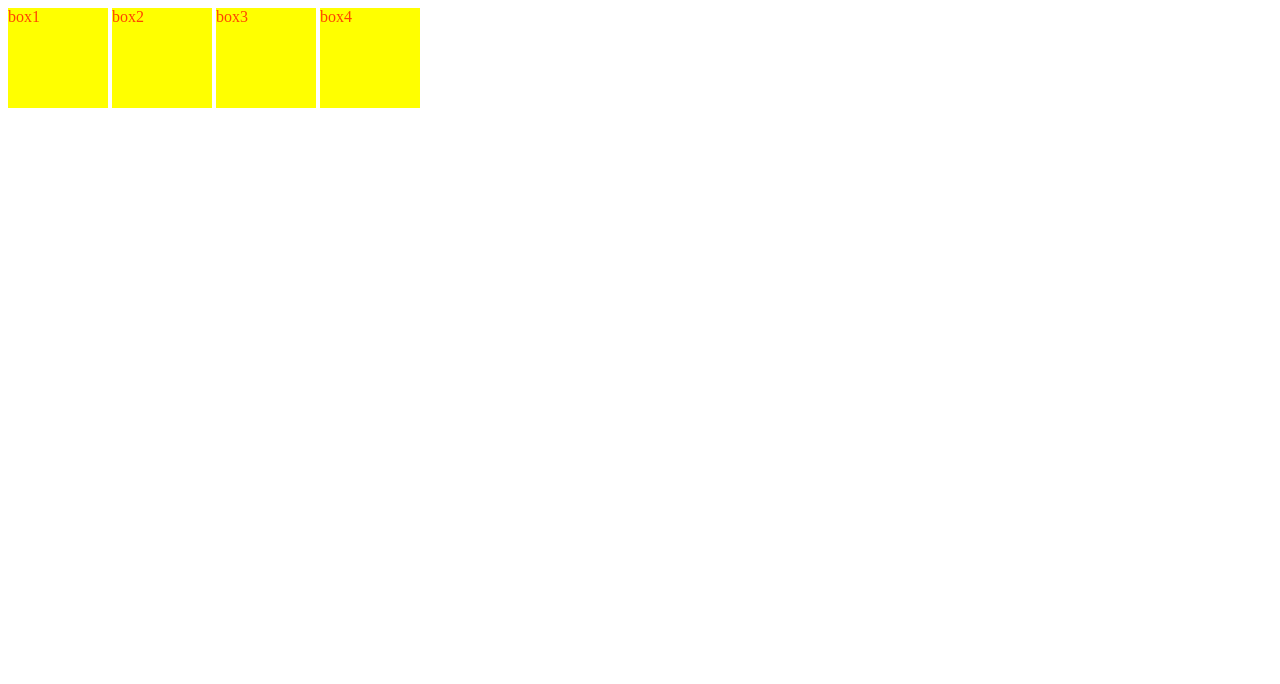
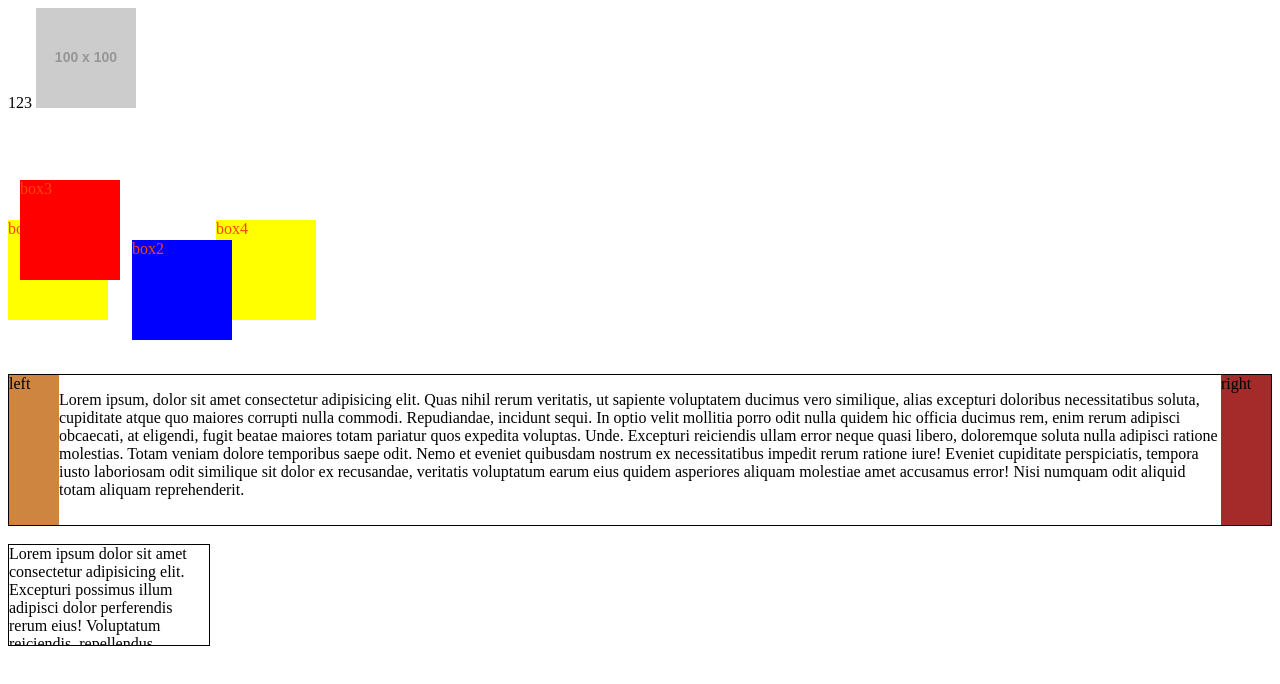
Before and after one commit to 002315646846541/3411007055, a plain HTML site: page layout.html in a window 1280 px wide. Drawn offline with Linux system fonts and the light colour scheme; placeholder pictures from the web are drawn by us.

Commit message:
Add files via upload

```diff
--- a/layout.html
+++ b/layout.html
@@ -13,12 +13,91 @@
             background-color: yellow;
             color: orangered;
         }
+                        /*相對位置*/
+                        #box2{
+            position: relative;
+            top: 20px;
+            left: 20px;
+            background-color: blue;
+        }
+         /*絕對位置*/
+         #box3{
+            position: absolute;
+            top: 180px;
+            left: 20px;
+            background-color: red;
+         }
+         /*浮動*/
+         .title{
+             border: 1px solid;
+             height: 150px;
+         }
+         .left{
+             float: left;
+             background-color: peru;
+             width: 50px;
+             height: 150px;
+         }
+         .right{
+             float: right;
+             background-color: brown;
+             width: 50px;
+             height: 150px;
+         }
+         /*z-index*/
+         .img{
+             position: relative;
+             left: 0px;
+             top: 0px;
+             z-index: -1;
+         }
+         .overflow{
+             border: 1px solid;
+             height: 100px;
+             width: 200px;
+             overflow: scroll;
+         }
     </style>
 </head>
 <body>
+            <!--z-index-->
+            <div>
+                123
+                <img class="img" src="https://fakeimg.pl/100x100/">
+            </div>
+            <br><br><br>
+            <br><br><br>
     <div class="box" id="box1">box1</div>
     <div class="box" id="box2">box2</div>
     <div class="box" id="box3">box3</div>
     <div class="box" id="box4">box4</div>
+    <br>
+    <br>
+    <br>
+    <br>
+    <div class="title">
+        <div class="left">left</div>
+        <div class="right">right</div>
+        <!--lorem*4-->
+        <p>Lorem ipsum, dolor sit amet consectetur adipisicing elit. Quas nihil rerum veritatis, ut sapiente voluptatem ducimus vero similique, alias excepturi doloribus necessitatibus soluta, cupiditate atque quo maiores corrupti nulla commodi.
+        Repudiandae, incidunt sequi. In optio velit mollitia porro odit nulla quidem hic officia ducimus rem, enim rerum adipisci obcaecati, at eligendi, fugit beatae maiores totam pariatur quos expedita voluptas. Unde.
+        Excepturi reiciendis ullam error neque quasi libero, doloremque soluta nulla adipisci ratione molestias. Totam veniam dolore temporibus saepe odit. Nemo et eveniet quibusdam nostrum ex necessitatibus impedit rerum ratione iure!
+        Eveniet cupiditate perspiciatis, tempora iusto laboriosam odit similique sit dolor ex recusandae, veritatis voluptatum earum eius quidem asperiores aliquam molestiae amet accusamus error! Nisi numquam odit aliquid totam aliquam reprehenderit.
+    </p>
+    </div>
+    <br>
+<!--overflow-->
+<div class="overflow">
+    Lorem ipsum dolor sit amet consectetur adipisicing elit. Excepturi possimus illum adipisci dolor perferendis rerum eius! Voluptatum reiciendis, repellendus asperiores, optio rem commodi eos ab deserunt soluta nisi doloremque quam?
+    Ad eveniet praesentium ipsam nesciunt, quaerat suscipit laudantium. Obcaecati sint illum nisi itaque voluptate quibusdam porro perferendis iure voluptatibus, magnam tempora neque praesentium quod, excepturi amet esse quisquam ea aliquam!
+    Unde soluta neque sunt deserunt sequi deleniti. Autem beatae eligendi quasi facilis. Voluptatibus numquam culpa possimus officia assumenda suscipit repellendus? Sed, amet! Placeat impedit, illum esse repellendus praesentium inventore unde!
+    Doloremque laudantium inventore repudiandae aut quasi, necessitatibus repellat ea fuga! Nihil, ipsam commodi! Delectus harum corrupti eveniet culpa numquam debitis repellat reiciendis obcaecati error. Ab soluta officiis laboriosam expedita distinctio.
+    Nihil sapiente doloremque consequatur fugiat molestias a illo temporibus! Illo quae quidem voluptas ipsam dolor dolores saepe necessitatibus quod sint. Esse temporibus labore eum nobis eaque quam distinctio dolor animi!
+    Distinctio earum necessitatibus qui, placeat sunt doloribus nostrum recusandae repellat exercitationem ratione reprehenderit reiciendis culpa omnis quisquam dolore ipsum doloremque error ipsam cumque iusto dicta facilis id? Voluptatem, cumque expedita.
+    Odio omnis explicabo aut maiores vel hic nisi natus sequi unde, delectus doloremque at rerum deleniti fugiat itaque ab minima earum beatae magnam. Ratione ut sit, a debitis repellendus at?
+    Cupiditate sequi ullam praesentium eligendi laboriosam placeat totam accusamus vero atque reiciendis numquam, maiores, impedit earum? Possimus temporibus illo, cupiditate placeat eaque sunt. Dolor ipsam ab quisquam praesentium delectus amet?
+    Deleniti minima omnis ut. Debitis asperiores laborum, libero voluptates iste sequi aut natus, quaerat esse nulla quod voluptatibus neque! Vitae assumenda ea, pariatur sit praesentium cupiditate consequuntur quas ipsa sapiente.
+    Nobis, necessitatibus impedit. Sapiente corrupti amet culpa minus dignissimos, excepturi ullam, dolore quia expedita ut, quas incidunt iste architecto error aut aperiam similique deleniti aspernatur voluptate. Doloribus nemo doloremque dignissimos.
+</div>
 </body>
 </html>
```
